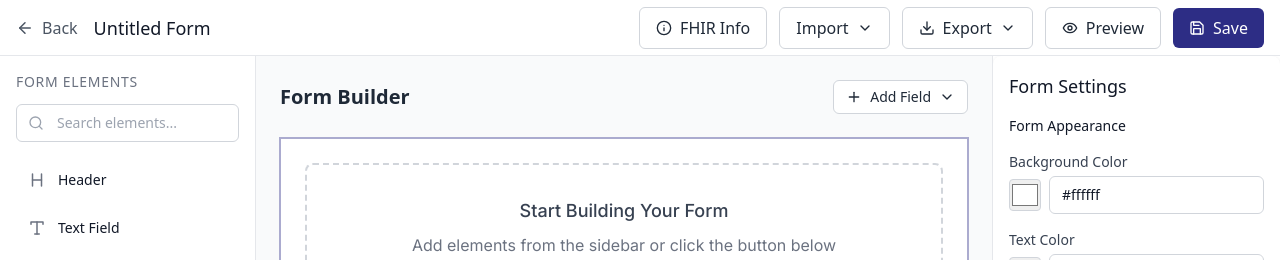
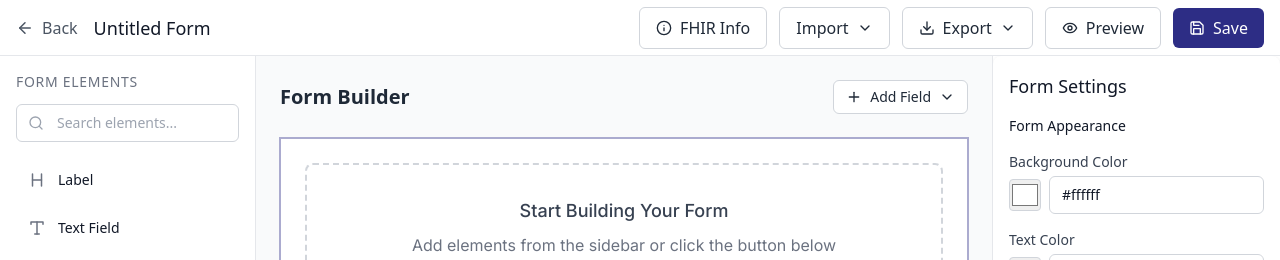
Before and after one commit to hxing1108/fhir-prototype-2, a React (Vite) app: page / in a window 1280 px wide. Shown: the top 260 px of the page. Built offline with nearby package versions, Linux system fonts and the light colour scheme.

Commit message:
Change Header element label to 'Label' in ElementsSidebar

```diff
--- a/src/components/ElementsSidebar.tsx
+++ b/src/components/ElementsSidebar.tsx
@@ -39,7 +39,7 @@ const ElementsSidebar: React.FC = () => {
   const [searchQuery, setSearchQuery] = React.useState('');
 
   const elementTypes = [
-    { type: 'header' as FormElementType, icon: <Heading size={18} />, label: 'Header' },
+    { type: 'header' as FormElementType, icon: <Heading size={18} />, label: 'Label' },
     { type: 'text' as FormElementType, icon: <Type size={18} />, label: 'Text Field' },
     { type: 'textarea' as FormElementType, icon: <AlignLeft size={18} />, label: 'Text Area' },
     { type: 'number' as FormElementType, icon: <Hash size={18} />, label: 'Number' },
```
